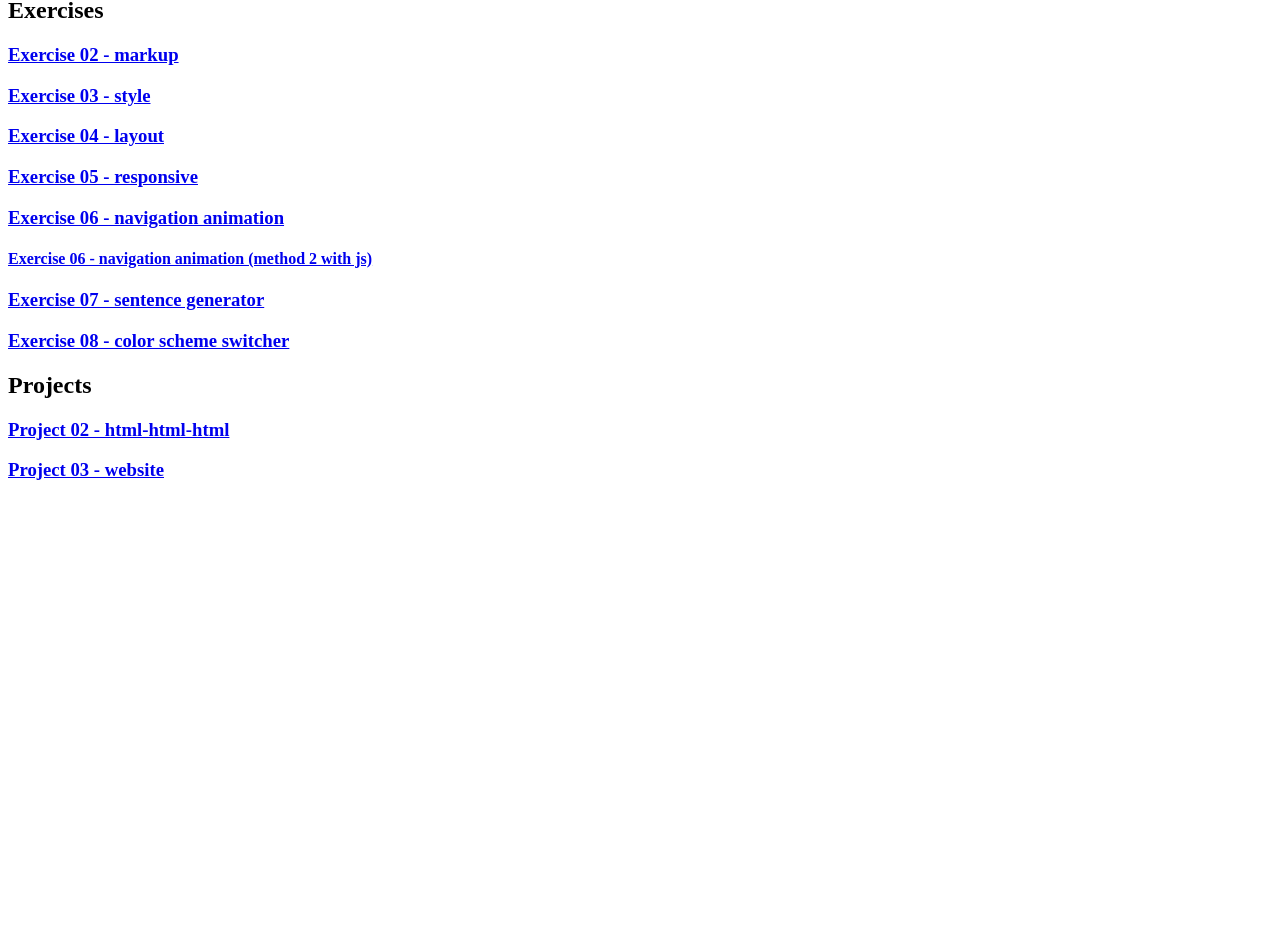
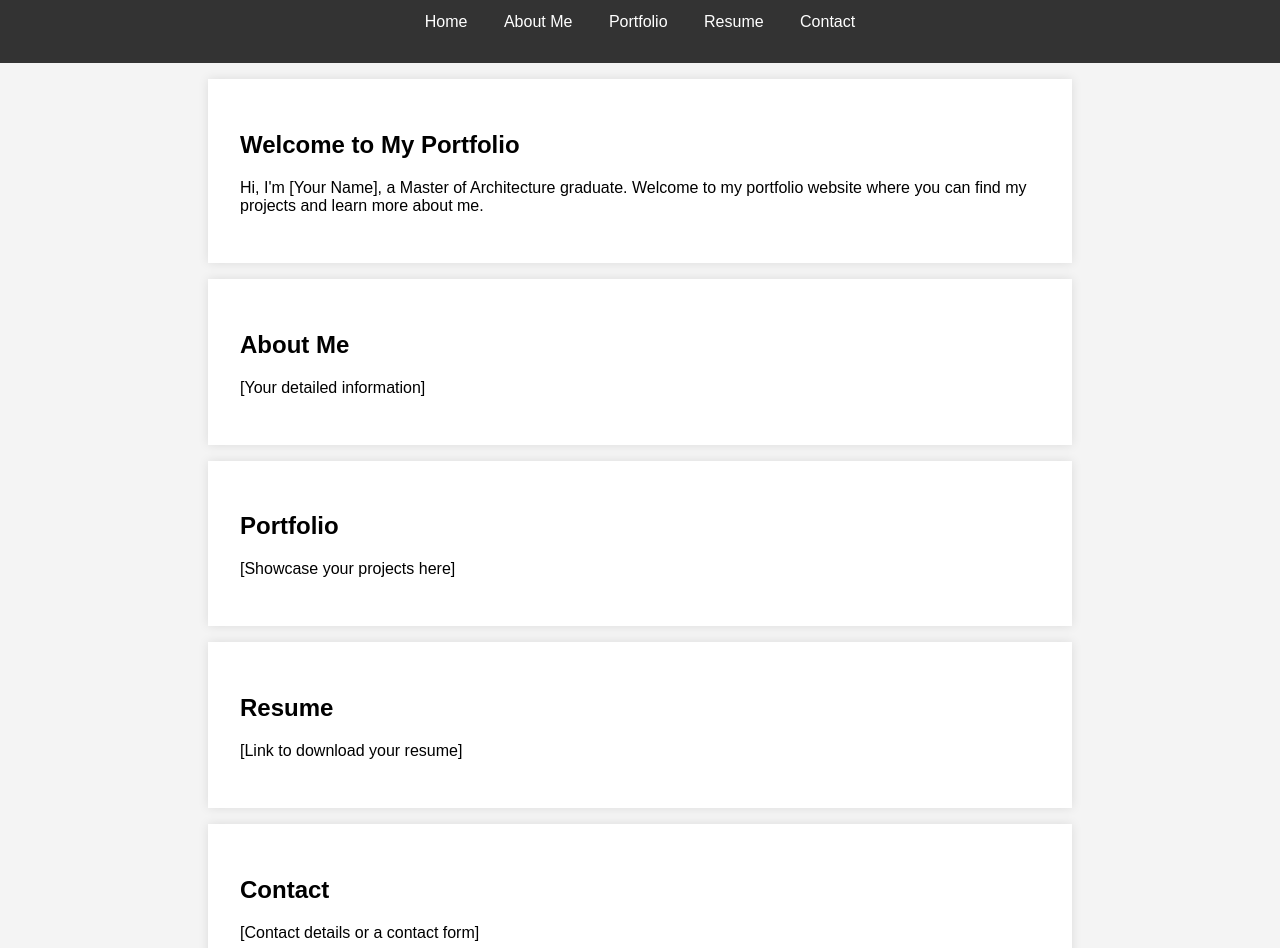
Before and after one commit to QingningCao/PersonalWebsite, a plain HTML site: page index.html in a window 1280 px wide. Shown: the part 83-1031 px from the top of the page. Before the commit the page ends 800 px from the top, so only its background shows below. Drawn offline with Linux system fonts and the light colour scheme.

Commit message:
Update index.html

```diff
--- a/index.html
+++ b/index.html
@@ -1,25 +1,92 @@
 <!DOCTYPE html>
-<html>
+<html lang="en">
 <head>
-   <title>Page Title</title>
+    <meta charset="UTF-8">
+    <meta name="viewport" content="width=device-width, initial-scale=1.0">
+    <title>Your Name - Portfolio</title>
+    <style>
+        body {
+            font-family: Arial, sans-serif;
+            margin: 0;
+            padding: 0;
+            background-color: #f4f4f4;
+        }
+        header {
+            background-color: #333;
+            color: #fff;
+            padding: 1em 0;
+            text-align: center;
+        }
+        nav ul {
+            list-style: none;
+            padding: 0;
+        }
+        nav ul li {
+            display: inline;
+            margin: 0 1em;
+        }
+        nav ul li a {
+            color: #fff;
+            text-decoration: none;
+        }
+        section {
+            padding: 2em;
+            margin: 1em auto;
+            background-color: #fff;
+            max-width: 800px;
+            box-shadow: 0 0 10px rgba(0, 0, 0, 0.1);
+        }
+        footer {
+            text-align: center;
+            padding: 1em 0;
+            background-color: #333;
+            color: #fff;
+        }
+    </style>
 </head>
 <body>
 
-  <h1> Hello! This is Qingning</h1>
+<header>
+    <h1>Your Name</h1>
+    <nav>
+        <ul>
+            <li><a href="#home">Home</a></li>
+            <li><a href="#about">About Me</a></li>
+            <li><a href="#portfolio">Portfolio</a></li>
+            <li><a href="#resume">Resume</a></li>
+            <li><a href="#contact">Contact</a></li>
+        </ul>
+    </nav>
+</header>
 
-  <h2>Exercises</h2>
-  <h3><a href="exercises/e2-markup-lina-bo-bardi/index_02.html">Exercise 02 - markup</a></h3>
-  <h3><a href="exercises/e3-style-lina-bo-bardi/index_03.html">Exercise 03 - style</a></h3>
-  <h3><a href="exercises/e4-layout-lina-bo-bardi/index_04.html">Exercise 04 - layout</a></h3>
-  <h3><a href="exercises/e5-responsive-lina-bo-bardi/index-05.html">Exercise 05 - responsive</a></h3>
-  <h3><a href="exercises/e6-navigation-animation/index-06.html">Exercise 06 - navigation animation</a></h3>
-  <h4><a href="exercises/e6-navigation-animation/index-06.2.html">Exercise 06 - navigation animation (method 2 with js)</a></h4>
-  <h3><a href="exercises/e7-sentence-generator/index-07.html">Exercise 07 - sentence generator</a></h3>
-  <h3><a href="exercises/e8-color-scheme-switcher/index-08.html">Exercise 08 - color scheme switcher</a></h3>
+<section id="home">
+    <h2>Welcome to My Portfolio</h2>
+    <p>Hi, I'm [Your Name], a Master of Architecture graduate. Welcome to my portfolio website where you can find my projects and learn more about me.</p>
+</section>
 
-  <h2>Projects</h2>
-  <h3><a href="projects/p2-html-html-html/index0.html">Project 02 - html-html-html</a></h3>
-  <h3><a href="projects/p3-website-as/0-cover.html">Project 03 - website</a></h3>
+<section id="about">
+    <h2>About Me</h2>
+    <p>[Your detailed information]</p>
+</section>
+
+<section id="portfolio">
+    <h2>Portfolio</h2>
+    <p>[Showcase your projects here]</p>
+</section>
+
+<section id="resume">
+    <h2>Resume</h2>
+    <p>[Link to download your resume]</p>
+</section>
+
+<section id="contact">
+    <h2>Contact</h2>
+    <p>[Contact details or a contact form]</p>
+</section>
+
+<footer>
+    <p>&copy; 2024 [Your Name]. All rights reserved.</p>
+</footer>
 
 </body>
 </html>
```
